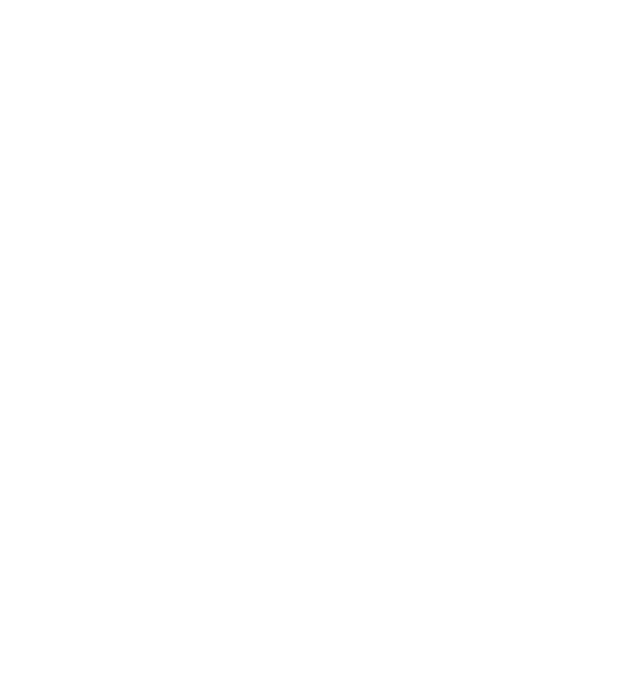
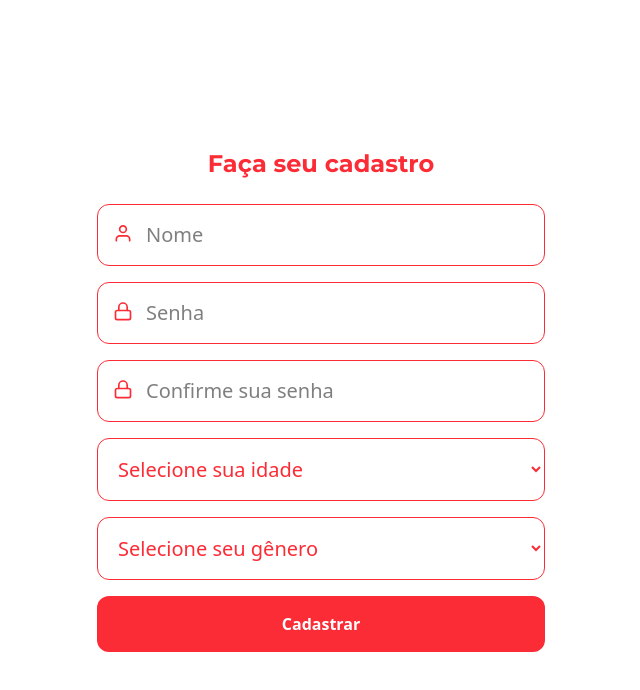
Before and after one commit to Davy133/to-do, a React (Vite) app in the folder frontend/: page /signup in a window 1280 px wide. Before the commit this address had no page. Shown: the top 690 px of the page, without its empty margins (319-959 px from the left). Built offline with nearby package versions, Linux system fonts and the light colour scheme.

Commit message:
feat: add signup page

```diff
--- a/frontend/src/App.tsx
+++ b/frontend/src/App.tsx
@@ -1,6 +1,6 @@
 import React from "react";
 import { BrowserRouter as Router, Routes, Route, Link } from "react-router-dom";
-import { Login } from "./pages";
+import { Login, SignUp } from "./pages";
 
 import "./App.css";
 
@@ -9,6 +9,7 @@
     <Router>
       <Routes>
         <Route path="/" element={<Login />} />
+        <Route path="/signup" element={<SignUp />} />
       </Routes>
     </Router>
   );
--- /dev/null
+++ b/frontend/src/pages/SignUp.tsx
@@ -0,0 +1,100 @@
+import React, { useState } from "react";
+import { FiUser, FiLock } from "react-icons/fi";
+
+//TODO: Implementar aviso de erro ao tentar cadastrar usuário com senha diferente
+//TODO: Implementar sistema de autenticação
+
+const Login: React.FC = () => {
+  const [email, setEmail] = useState("");
+  const [password, setPassword] = useState("");
+
+  const handleSubmit = (event: React.FormEvent) => {
+    event.preventDefault();
+    console.log("Email:", email);
+    console.log("Password:", password);
+  };
+
+  return (
+    <div className="flex flex-col lg:flex-row h-screen items-center justify-center px-10">
+      <div className="w-full lg:w-1/2 max-w-md text-center">
+        <h1 className="font-montserrat font-bold text-2xl text-red-500">
+          Faça seu cadastro
+        </h1>
+        <form className="mt-6">
+          <div className="relative">
+            <FiUser className="absolute left-4 top-1/3 transform -translate-y-1/3 text-red-500 text-xl" />
+            <input
+              className="text-xl w-full pl-12 p-4 mb-4 border border-red-500 rounded-xl focus:outline-none"
+              type="email"
+              placeholder="Nome"
+              value={email}
+              onChange={(e) => setEmail(e.target.value)}
+            />
+          </div>
+
+          <div className="relative">
+            <FiLock className="absolute left-4 top-1/3 transform -translate-y-1/3 text-red-500 text-xl" />
+            <input
+              className="text-xl w-full pl-12 p-4 mb-4 border border-red-500 rounded-xl focus:outline-none"
+              type="password"
+              placeholder="Senha"
+              value={password}
+              onChange={(e) => setPassword(e.target.value)}
+            />
+          </div>
+
+          <div className="relative">
+            <FiLock className="absolute left-4 top-1/3 transform -translate-y-1/3 text-red-500 text-xl" />
+            <input
+              className="text-xl w-full pl-12 p-4 mb-4 border border-red-500 rounded-xl focus:outline-none"
+              type="password"
+              placeholder="Confirme sua senha"
+              value={password}
+              onChange={(e) => setPassword(e.target.value)}
+            />
+          </div>
+
+          <div className="relative">
+            <select
+              className="text-xl w-full pl-4 p-4 mb-4 border border-red-500 text-red-500 rounded-xl focus:outline-none"
+              defaultValue=""
+            >
+              <option value="" disabled>
+                Selecione sua idade
+              </option>
+              {Array.from({ length: 100 }, (_, i) => (
+                <option key={i} value={i + 1}>
+                  {i + 1}
+                </option>
+              ))}
+            </select>
+          </div>
+
+            <div className="relative">
+                <select
+                    className="text-xl w-full pl-4 p-4 mb-4 border border-red-500 text-red-500 rounded-xl focus:outline-none"
+                    defaultValue=""
+                >
+                    <option value="" disabled>
+                        Selecione seu gênero
+                    </option>
+                    <option value="male">Masculino</option>
+                    <option value="female">Feminino</option>
+                    <option value="other">Outro</option>
+                </select>
+            </div>
+
+          <button
+            className="w-full p-4 bg-red-500 rounded-xl text-white font-bold"
+            type="submit"
+            onClick={handleSubmit}
+          >
+            Cadastrar
+          </button>
+        </form>
+      </div>
+    </div>
+  );
+};
+
+export default Login;
--- a/frontend/src/pages/index.tsx
+++ b/frontend/src/pages/index.tsx
@@ -1 +1,2 @@
 export {default as Login} from './Login';
+export {default as SignUp} from './SignUp';
```
